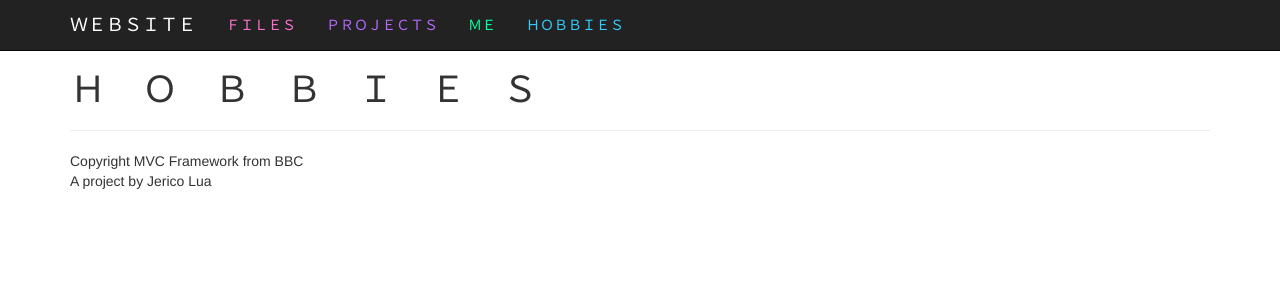
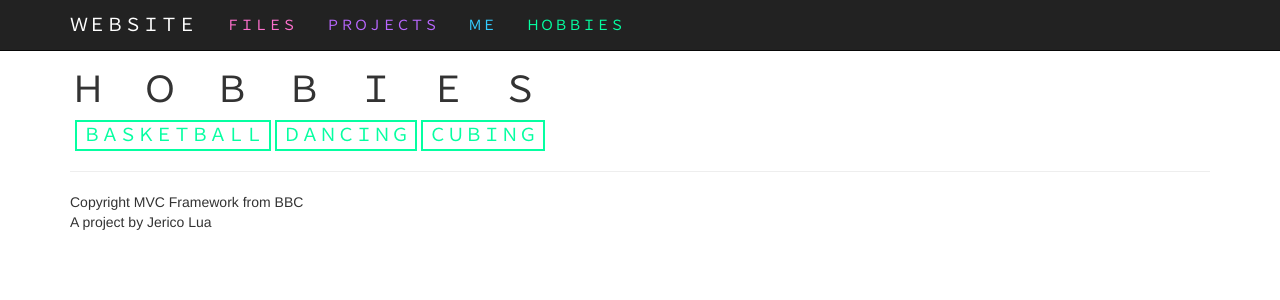
Before and after one commit to jericoluislua/-, a PHP site: page /hobbies in a window 1280 px wide. Shown: the top 300 px of the page. Run offline with PHP 8.4, Linux system fonts and the light colour scheme; some libraries are stand-ins or nearby versions.

Commit message:
merge incoming

```diff
--- a/controller/HOBBIESController.php
+++ b/controller/HOBBIESController.php
@@ -17,7 +17,7 @@ class HOBBIESController
     }
     public function basketball()
     {
-        $view = new View('hobbies_basketball');
+        $view = new View('hobby_basketball');
         $view->title = 'Basketball';
         $view->heading = 'basketball';
         $view->display();
@@ -25,9 +25,17 @@ class HOBBIESController
 
     public function dancing()
     {
-        $view = new View('hobbies_dancing');
+        $view = new View('hobby_dancing');
         $view->title = 'Dancing';
         $view->heading = 'dancing';
         $view->display();
     }
+
+    public function cubing()
+    {
+        $view = new View('hobby_cubing');
+        $view->title = 'Cubing';
+        $view->heading = 'cubing';
+        $view->display();
+    }
 }
--- a/public/css/style.css
+++ b/public/css/style.css
@@ -1,6 +1,9 @@
 body {
   padding-top: 50px;
 }
+
+/* NAVIGATION BAR */
+
 .link{
   color: white; /* For browsers that somehow do not support other colors */
 }
@@ -14,19 +17,11 @@ body {
   background: linear-gradient(to right, #33ccff 0%, #b967ff 0%, #05ffa1 0%, #ff71ce 100%);
   color: white;
 }
-#files{
+#file{
   color: #ff71ce;
 }
-#files:hover{
+#file:hover{
   background-color: #ff71ce;
-  color: white;
-}
-
-#life{
-  color: #05ffa1;
-}
-#life:hover{
-  background-color: #05ffa1;
   color: white;
 }
 
@@ -37,10 +32,42 @@ body {
   background-color: #b967ff;
   color: white;
 }
-#hobby{
+
+#life{
   color: #33ccff;
 }
-#hobby:hover{
+#life:hover{
   background-color: #33ccff;
   color: white;
 }
+
+#hobby{
+  color: #05ffa1;
+}
+#hobby:hover{
+  background-color: #05ffa1;
+  color: white;
+}
+/* NAVIGATION BAR */
+
+/* BUTTONS */
+
+.btnhobby{
+  color: #05ffa1;
+  border: 2px solid #05ffa1;
+  background-color: inherit;
+  font-size: 18px;
+}
+.btnhobby:hover{
+  background-color: #05ffa1;
+  color: black;
+}
+
+/* BUTTONS */
+
+/* DIVS */
+
+.row{
+  padding-left: 20px;
+  padding-right: 20px;
+}
--- a/view/header.php
+++ b/view/header.php
@@ -33,7 +33,7 @@
         </div>
         <div id="navbar" class="collapse navbar-collapse">
             <ul class="nav navbar-nav">
-                <li><a href="/files" class='link' id="files">ＦＩＬＥＳ</a></li>
+                <li><a href="/files" class='link' id="file">ＦＩＬＥＳ</a></li>
                 <li><a href='/projects' class='link' id="project">ＰＲＯＪＥＣＴＳ</a></li>
                 <li><a href='/me' class='link' id="life">ＭＥ</a></li>
                 <li><a href="/hobbies" class='link' id="hobby">ＨＯＢＢＩＥＳ</a>
--- a/view/hobbies.php
+++ b/view/hobbies.php
@@ -1,7 +1,29 @@
-<?php
-/**
- * Created by PhpStorm.
- * User: laffan
- * Date: 8/27/2018
- * Time: 4:58 PM
- */
+<div class="row">
+
+    <!--<div class="col s6">
+        <a href="/hobbies/basketball">
+            <div class="btn basketball">
+                <p>ＢＡＳＫＥＴＢＡＬＬ</p>
+            </div>
+        </a>
+    </div>-->
+    <button onclick="location.href = '/hobbies/basketball';" id="basketball" class="btnhobby" >ＢＡＳＫＥＴＢＡＬＬ</button>
+
+    <!--<div class="col s6">
+        <a href="./hobbies/dancing">
+            <div class="btn dancing">
+                <p>ＤＡＮＣＩＮＧ</p>
+            </div>
+        </a>
+    </div>-->
+    <button onclick="location.href = '/hobbies/dancing';" id="dancing" class="btnhobby" >ＤＡＮＣＩＮＧ</button>
+    <!--<div class="col s6">
+        <a href="./hobbies/cubing">
+            <div class="btn cubing">
+                <p>ＣＵＢＩＮＧ</p>
+            </div>
+        </a>
+    </div>-->
+    <button onclick="location.href = '/hobbies/cubing';" id="cubing" class="btnhobby" >ＣＵＢＩＮＧ</button>
+
+</div>
```
Also changed, not shown: view/hobby_cubing.php (added, +7 -0 lines).
